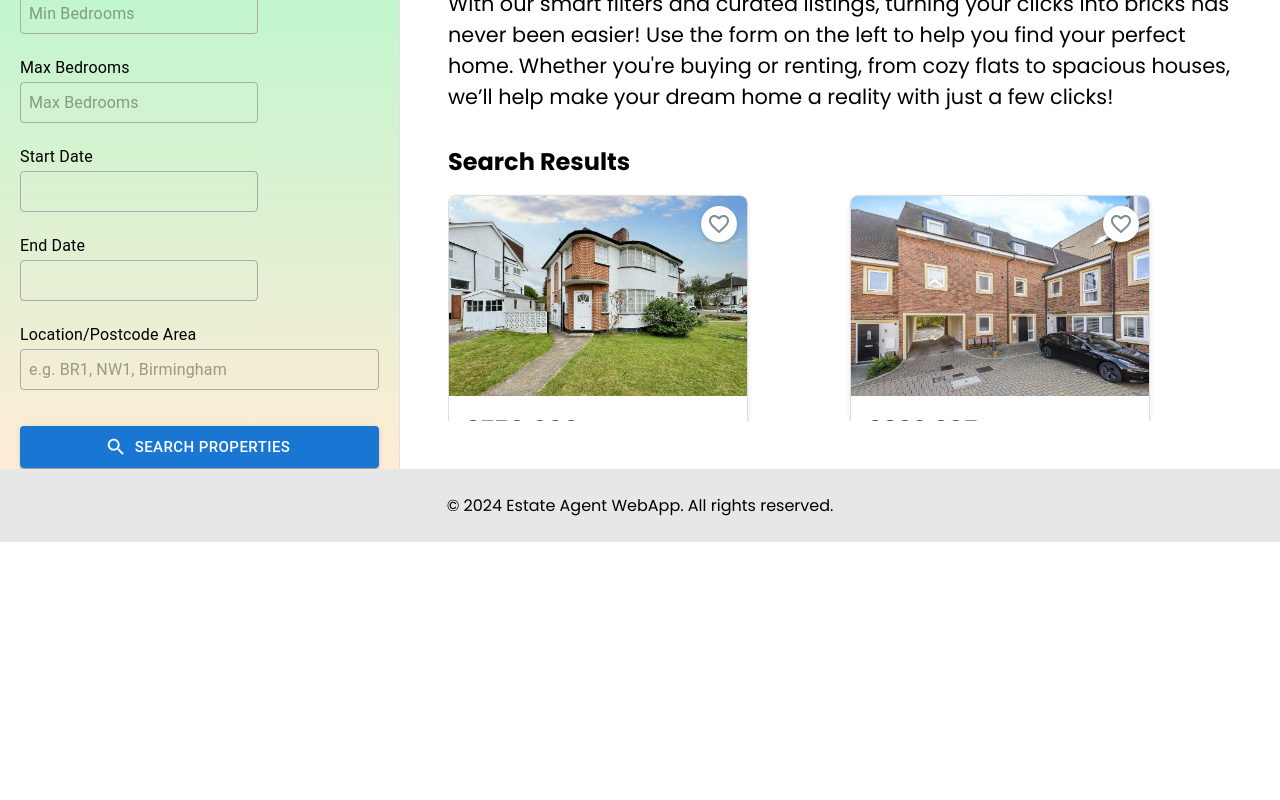
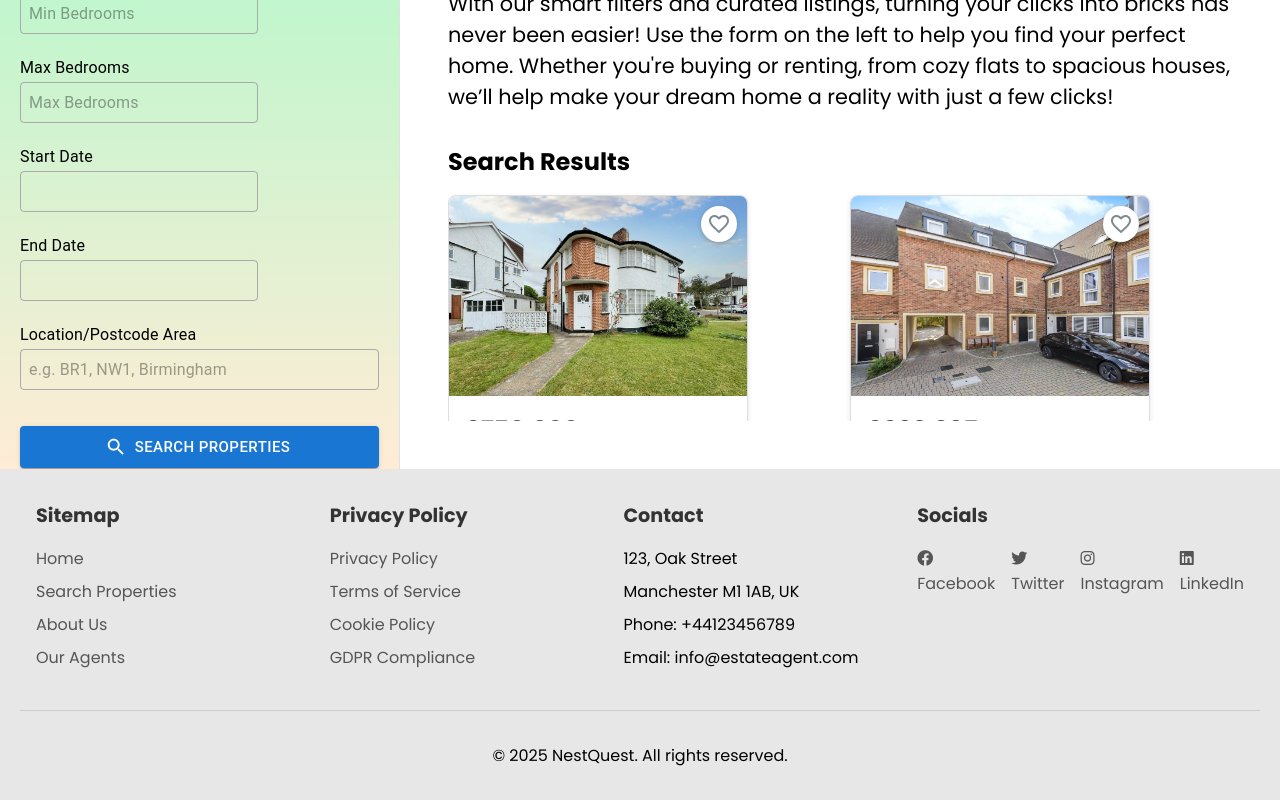
Before and after one commit to ParamaHerath/Estate-Agent-WebApp, a React (Vite) app: page /search in a window 1280 px wide. Shown: the part 331-1131 px from the top of the page. Before the commit the page ends 873 px from the top, so only its background shows below. Built offline with nearby package versions, Linux system fonts and the light colour scheme.

Commit message:
Developed a RWD Footer and Named the WebApp

```diff
--- a/index.html
+++ b/index.html
@@ -6,8 +6,9 @@
     <link rel="preconnect" href="https://fonts.googleapis.com">
     <link rel="preconnect" href="https://fonts.gstatic.com" crossorigin>
     <link href="https://fonts.googleapis.com/css2?family=Poppins:ital,wght@0,100;0,200;0,300;0,400;0,500;0,600;0,700;0,800;0,900;1,100;1,200;1,300;1,400;1,500;1,600;1,700;1,800;1,900&display=swap" rel="stylesheet">
+    <link rel="stylesheet" href="https://cdnjs.cloudflare.com/ajax/libs/font-awesome/5.15.4/css/all.min.css">
     <meta name="viewport" content="width=device-width, initial-scale=1.0" />
-    <title>Estate Agent WebApp</title>
+    <title>NestQuest</title>
   </head>
   <body>
     <div id="root"></div>
--- a/src/components/Footer.jsx
+++ b/src/components/Footer.jsx
@@ -4,7 +4,59 @@ function Footer() {
   return (
     <footer className={styles.footer}>
       <div className={styles.container}>
-          <p>&copy; 2024 Estate Agent WebApp. All rights reserved.</p>
+        <div className={styles.footerContent}>
+          <div className={styles.footerSection}>
+            <h3>Sitemap</h3>
+            <ul>
+              <li><a href="/">Home</a></li>
+              <li><a href="/search">Search Properties</a></li>
+              <li><a href="/about">About Us</a></li>
+              <li><a href="/agents">Our Agents</a></li>
+            </ul>
+          </div>
+
+          <div className={styles.footerSection}>
+            <h3>Privacy Policy</h3>
+            <ul>
+              <li><a href="/privacy">Privacy Policy</a></li>
+              <li><a href="/terms">Terms of Service</a></li>
+              <li><a href="/cookies">Cookie Policy</a></li>
+              <li><a href="/gdpr">GDPR Compliance</a></li>
+            </ul>
+          </div>
+
+          <div className={styles.footerSection}>
+            <h3>Contact</h3>
+            <ul>
+              <li>123, Oak Street</li>
+              <li>Manchester M1 1AB, UK</li>
+              <li>Phone: +44123456789</li>
+              <li>Email: info@estateagent.com</li>
+            </ul>
+          </div>
+
+          <div className={styles.footerSection}>
+            <h3>Socials</h3>
+            <div className={styles.socialIcons}>
+              <a href="https://facebook.com/nestquestuk" target="_blank" rel="noopener noreferrer">
+                <i className="fab fa-facebook"></i> Facebook
+              </a>
+              <a href="https://twitter.com/nestquestuk" target="_blank" rel="noopener noreferrer">
+                <i className="fab fa-twitter"></i> Twitter
+              </a>
+              <a href="https://instagram.com/nestquestuk" target="_blank" rel="noopener noreferrer">
+                <i className="fab fa-instagram"></i> Instagram
+              </a>
+              <a href="https://linkedin.com/nestquestuk" target="_blank" rel="noopener noreferrer">
+                <i className="fab fa-linkedin"></i> LinkedIn
+              </a>
+            </div>
+          </div>
+        </div>
+
+        <div className={styles.copyright}>
+          <p>&copy; 2025 NestQuest. All rights reserved.</p>
+        </div>
       </div>
     </footer>
   );
--- a/src/components/Footer.module.css
+++ b/src/components/Footer.module.css
@@ -1,7 +1,7 @@
 .footer {
   background-color: #e7e7e7;
   color: black;
-  padding: 1.5rem 0;
+  padding: 2rem 0;
   margin-top: auto;
 }
 
@@ -9,5 +9,67 @@
   max-width: 1400px;
   margin: 0 auto;
   padding: 0 20px;
+}
+
+.footerContent {
+  display: flex;
+  justify-content: space-between;
+  margin-bottom: 2rem;
+}
+
+.footerSection {
+  flex: 1;
+  padding: 0 1rem;
+}
+
+.footerSection h3 {
+  margin-bottom: 1rem;
+  font-size: 1.2rem;
+  color: #333;
+}
+
+.footerSection ul {
+  list-style: none;
+  padding: 0;
+  margin: 0;
+}
+
+.footerSection li {
+  margin-bottom: 0.5rem;
+}
+
+.footerSection a {
+  color: #555;
+  text-decoration: none;
+  transition: color 0.3s ease;
+}
+
+.footerSection a:hover {
+  color: #000;
+}
+
+.socialIcons {
+  display: flex;
+  gap: 1rem;
+}
+
+.copyright {
   text-align: center;
+  padding-top: 2rem;
+  border-top: 1px solid #ccc;
 }
+
+@media (max-width: 768px) {
+  .footerContent {
+    flex-direction: column;
+    text-align: center;
+  }
+
+  .footerSection {
+    margin-bottom: 1.5rem;
+  }
+
+  .socialIcons {
+    justify-content: center;
+  }
+}
--- a/src/components/Header.jsx
+++ b/src/components/Header.jsx
@@ -10,11 +10,10 @@ function Header() {
     <header className={styles.header}>
       <div className={styles.container}>
         <Link to="/" className={styles.logo}>
-          Estate Agent WebApp
+          NestQuest
         </Link>
         <nav className={styles.nav}>
           <Link to="/search" className={styles.navLink}>Browse</Link>
-          <Link to="/contact" className={styles.navLink}>Contact</Link>
           <button
             className={styles.navLink}
             onClick={() => setIsFavoritesOpen(true)}
--- a/src/index.css
+++ b/src/index.css
@@ -19,3 +19,21 @@
 button {
   all: unset;
 }
+
+/* Custom sitewide scrollbar */
+::-webkit-scrollbar {
+  width: 8px;
+}
+
+::-webkit-scrollbar-track {
+  background: white;
+}
+
+::-webkit-scrollbar-thumb {
+  background: #b1b1b1;
+  border-radius: 5px;
+}
+
+::-webkit-scrollbar-thumb:hover {
+  background: #7e7e7e;
+}
--- a/src/pages/Search.module.css
+++ b/src/pages/Search.module.css
@@ -62,21 +62,3 @@
   font-size: 1.2rem;
   margin-top: 40px;
 }
-
-/* Custom scrollbar styles */
-.resultsSection::-webkit-scrollbar {
-  width: 8px;
-}
-
-.resultsSection::-webkit-scrollbar-track {
-  background: #f1f1f1;
-}
-
-.resultsSection::-webkit-scrollbar-thumb {
-  background: #d1d1d1;
-  border-radius: 4px;
-}
-
-.resultsSection::-webkit-scrollbar-thumb:hover {
-  background: #a7a7a7;
-}
```
Lines whose indentation alone changed are shown as unchanged.
